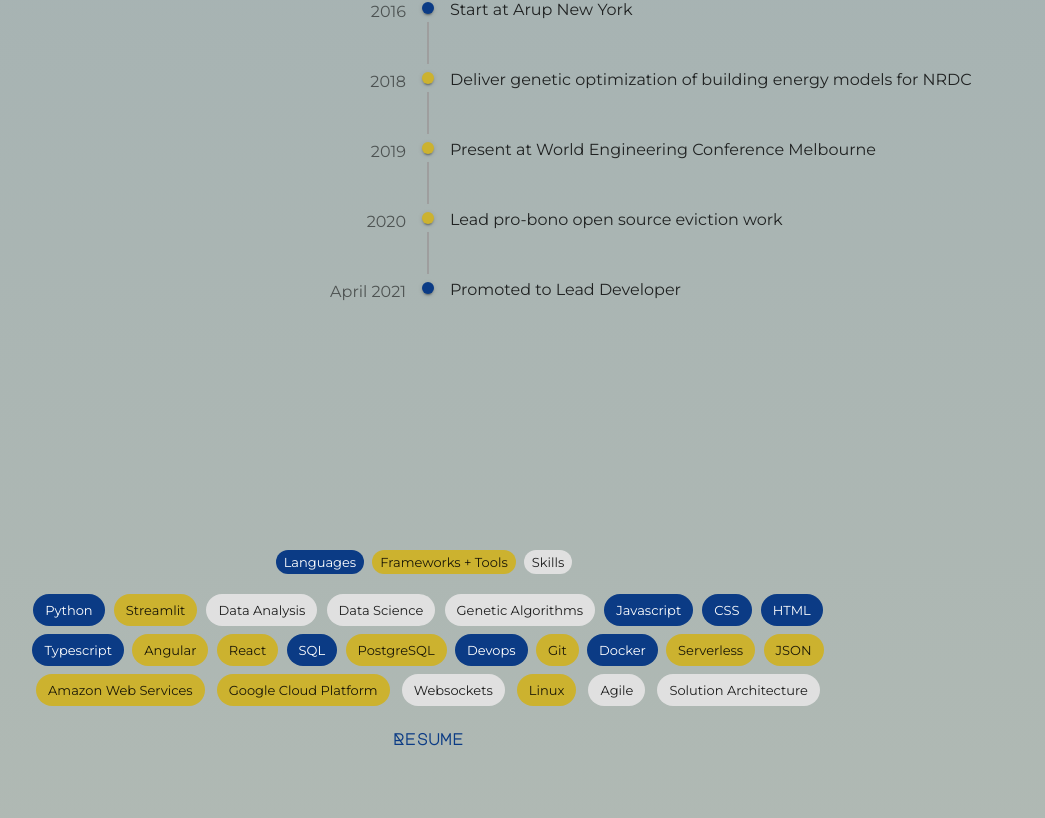
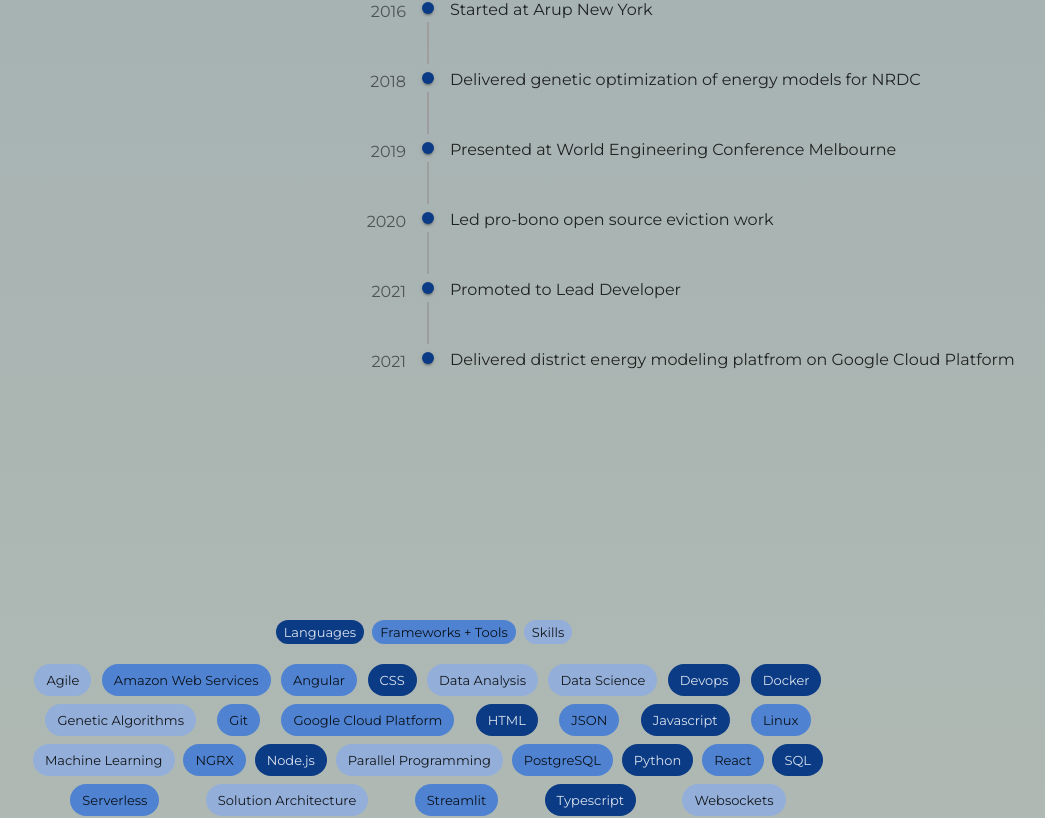
Before and after one commit to jstock29/jaredstock-dot-com, a React (Create React App) app: page / in a window 1280 px wide. Shown: the part 2273-3091 px from the top of the page, without its empty margins (212-1257 px from the left). Built offline with nearby package versions, Linux system fonts and the light colour scheme.

Commit message:
add google analytics, update colors

```diff
--- a/public/index.html
+++ b/public/index.html
@@ -29,6 +29,16 @@
     <link rel="preconnect" href="https://fonts.gstatic.com" crossorigin>
     <link href="https://fonts.googleapis.com/css2?family=Major+Mono+Display&family=Montserrat&display=swap" rel="stylesheet">
 
+    <!-- Global site tag (gtag.js) - Google Analytics -->
+    <script async src="https://www.googletagmanager.com/gtag/js?id=G-N8VJ9H1TDQ"></script>
+    <script>
+      window.dataLayer = window.dataLayer || [];
+      function gtag(){dataLayer.push(arguments);}
+      gtag('js', new Date());
+
+      gtag('config', 'G-N8VJ9H1TDQ');
+    </script>
+
     <title>Jared Stock</title>
   </head>
   <body>
--- a/src/App.js
+++ b/src/App.js
@@ -33,7 +33,7 @@ const projects = [
     },
     {
         title: 'Bigballsannie.com',
-        text: "Another joke website I made for my friend's birthday, only even weirder somehow.",
+        text: "I made yet another joke website for my friend's birthday, only even weirder somehow.",
         image: 'https://jareds-file-sharing.s3.amazonaws.com/bba.png',
         link: 'https://bigballsannie.com/',
         github: 'https://github.com/jstock29/bigballsannie-dot-com'
@@ -48,27 +48,32 @@ const work = [
     },
     {
         date: '2016',
-        text: 'Start at Arup New York',
+        text: 'Started at Arup New York',
         color: 'primary'
     },
     {
         date: '2018',
-        text: 'Deliver genetic optimization of building energy models for NRDC',
-        color: 'secondary'
+        text: 'Delivered genetic optimization of energy models for NRDC',
+        color: 'primary'
     },
     {
         date: '2019',
-        text: 'Present at World Engineering Conference Melbourne',
-        color: 'secondary'
+        text: 'Presented at World Engineering Conference Melbourne',
+        color: 'primary'
     },
     {
         date: '2020',
-        text: 'Lead pro-bono open source eviction work',
-        color: 'secondary'
+        text: 'Led pro-bono open source eviction work',
+        color: 'primary'
     },
     {
-        date: 'April 2021',
+        date: '2021',
         text: 'Promoted to Lead Developer',
+        color: 'primary'
+    },
+    {
+        date: '2021',
+        text: 'Delivered district energy modeling platfrom on Google Cloud Platform',
         color: 'primary'
     },
 ]
@@ -105,13 +110,16 @@ const skills = [
     {label: 'Streamlit', color: 'secondary'},
     {label: 'Data Analysis', color: 'default'},
     {label: 'Data Science', color: 'default'},
+    {label: 'Machine Learning', color: 'default'},
     {label: 'Genetic Algorithms', color: 'default'},
     {label: 'Javascript', color: 'primary'},
+    {label: 'Typescript', color: 'primary'},
+    {label: 'HTML', color: 'primary'},
     {label: 'CSS', color: 'primary'},
-    {label: 'HTML', color: 'primary'},
-    {label: 'Typescript', color: 'primary'},
     {label: 'Angular', color: 'secondary'},
+    {label: 'NGRX', color: 'secondary'},
     {label: 'React', color: 'secondary'},
+    {label: 'Node.js', color: 'primary'},
     {label: 'SQL', color: 'primary'},
     {label: 'PostgreSQL', color: 'secondary'},
     {label: 'Devops', color: 'primary'},
@@ -122,6 +130,7 @@ const skills = [
     {label: 'Amazon Web Services', color: 'secondary'},
     {label: 'Google Cloud Platform', color: 'secondary'},
     {label: 'Websockets', color: 'default'},
+    {label: 'Parallel Programming', color: 'default'},
     {label: 'Linux', color: 'secondary'},
     {label: 'Agile', color: 'default'},
     {label: 'Solution Architecture', color: 'default'},
@@ -152,7 +161,7 @@ function App() {
         }
     }
 
-    for (let skill of skills) {
+    for (let skill of skills.sort((a, b) => (a.label > b.label) ? 1 : -1)) {
         skillsList.push(<Skill label={skill.label} color={skill.color} key={skill.label}/>)
     }
 
@@ -192,10 +201,9 @@ function App() {
                         </Parallax>
                         <Parallax y={[-20, 20]} tagOuter="figure">
                             <Grid container direction="row" className={'skills-legend'}>
-                                <Chip size="small" color="primary" label={'Languages'} className={'category-1'}/>
-                                <Chip size="small" color="secondary" label={'Frameworks + Tools'}
-                                      className={'category-2'}/>
-                                <Chip size="small" color="default" label={'Skills'} className={'category-3'}/>
+                                <Chip size="small" label={'Languages'} className={'category-1'}/>
+                                <Chip size="small" label={'Frameworks + Tools'} className={'category-2'}/>
+                                <Chip size="small" label={'Skills'} className={'category-3'}/>
                             </Grid>
                             <Grid container direction="row" justify="space-evenly" alignItems="center" className={'skills-grid'}>
                                 {skillsList}
--- a/src/App.scss
+++ b/src/App.scss
@@ -75,16 +75,27 @@ p {
   //margin-top: -36px;
 }
 
+
 .category-1{
   margin-right:8px;
+  background-color: $navy !important;
+  color: rgba(255, 255, 255, 0.85) !important;
 }
 
 .category-2{
   margin-right:8px;
+  background-color: $navy-light !important;
+
 }
 
 .category-3{
   margin-right:8px;
+  background-color: $navy-super-light !important;
+}
+
+.category-1:hover, .category-2:hover, .category-3:hover{
+  background-color: $gold !important;
+
 }
 
 .skills-legend{
--- a/src/components/Skill/Skill.js
+++ b/src/components/Skill/Skill.js
@@ -2,6 +2,18 @@ import './Skill.scss'
 import {Chip} from "@material-ui/core";
 
 
-export const Skill = (props) => (
-    <Chip label={props.label} color={props.color} className={'skill-chip'}/>
-);
+export function Skill(props) {
+    if (props.color==='primary') {
+        return (
+            <Chip label={props.label} className={'skill-chip-primary'}/>
+        )
+    }else if (props.color==='secondary') {
+        return (
+            <Chip label={props.label} className={'skill-chip-secondary'}/>
+        )
+    }else{
+        return (
+            <Chip label={props.label} className={'skill-chip'}/>
+        )
+}
+}
--- a/src/components/Skill/Skill.scss
+++ b/src/components/Skill/Skill.scss
@@ -1,3 +1,19 @@
+@import "src/styles/colors";
+
 .skill-chip{
   margin: 4px;
+  background-color: $navy-super-light !important;
+  //color: white !important;
 }
+
+.skill-chip-primary{
+  margin: 4px;
+  background-color: $navy !important;
+  color: rgba(255, 255, 255, 0.85) !important;
+}
+
+.skill-chip-secondary{
+  margin: 4px;
+  background-color: $navy-light !important;
+  //color: white !important;
+}
--- a/src/styles/colors.scss
+++ b/src/styles/colors.scss
@@ -1,5 +1,6 @@
 $navy: #0B3B85;
 $navy-light: #4F83D1;
+$navy-super-light: #93AFD9;
 $navy-bold: #05199C;
 
 $gold: #CCB22F;
@@ -9,3 +10,5 @@ $gold-super-light: #DDD7B7;
 $neutral: rgba(0, 0, 0, 0.55);
 $neutral-light: rgba(0, 0, 0, 0.05);
 $neutral-dark: rgba(0, 0, 0, 0.81);
+
+$neutral-gray: #bdbdbd
```
